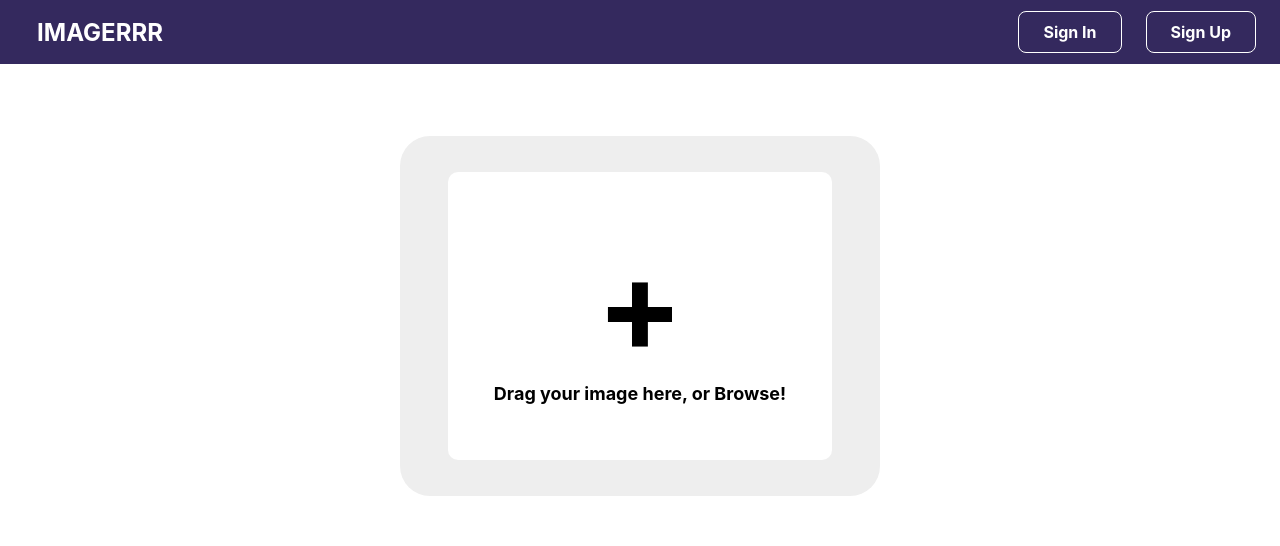
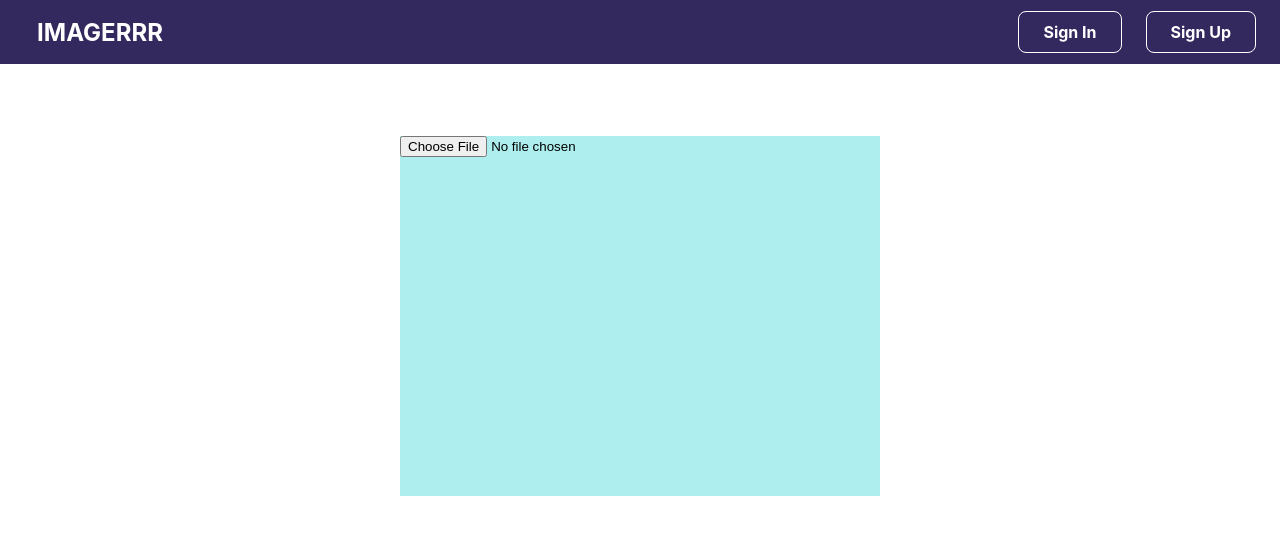
Before and after one commit to akosfi/imager-frontend, a React (Create React App) app: page / in a window 1280 px wide. Shown: the top 546 px of the page. Built offline with nearby package versions, Linux system fonts and the light colour scheme.

Commit message:
upload image saga prepare

```diff
--- a/package.json
+++ b/package.json
@@ -7,6 +7,7 @@
     "@testing-library/react": "^9.3.2",
     "@testing-library/user-event": "^7.1.2",
     "@types/jest": "^24.0.0",
+    "@types/lodash": "^4.14.161",
     "@types/node": "^12.0.0",
     "@types/react": "^16.9.49",
     "@types/react-dom": "^16.9.8",
@@ -16,6 +17,7 @@
     "bootstrap": "^4.5.2",
     "classnames": "^2.2.6",
     "css": "^3.0.0",
+    "lodash": "^4.17.20",
     "node-sass": "^4.14.1",
     "prettier": "^2.1.1",
     "react": "^16.13.1",
--- a/src/components/pages/home_page/components/drag_and_drop_input/DragAndDropInput.module.scss
+++ b/src/components/pages/home_page/components/drag_and_drop_input/DragAndDropInput.module.scss
@@ -14,6 +14,7 @@
 
     cursor: pointer;
 
+    position: relative;
     display: flex;
     justify-content: center;
     align-items: center;
@@ -42,5 +43,16 @@
         font-size: 18px;
       }
     }
+
+    .input {
+      cursor: pointer;
+      left: 0;
+      right: 0;
+      position: absolute;
+      //opacity: 0;
+      background: paleturquoise;
+      width: 100%;
+      height: 100%;
+    }
   }
 }
--- a/src/components/pages/home_page/components/drag_and_drop_input/DragAndDropInput.tsx
+++ b/src/components/pages/home_page/components/drag_and_drop_input/DragAndDropInput.tsx
@@ -1,13 +1,32 @@
 import * as React from "react";
-import {FC, memo} from "react";
+import {ChangeEvent, FC, memo} from "react";
+import {get} from "lodash";
+import ImagesActions from "../../../../../redux/images/actions";
+import {connect, MapDispatchToProps, MapStateToProps} from "react-redux";
+import {StoreState} from "../../../../../redux/rootReducer";
 
 const css = require("./DragAndDropInput.module.scss");
 
-type Props = {
-
+type DispatchProps = {
+    uploadImages: typeof ImagesActions.uploadImage
 }
 
-const DragAndDropInput: FC<Props> = () =>
+type Props = DispatchProps;
+
+const DragAndDropInput: FC<Props> = ({uploadImages}) => {
+
+    const onFileUploadEvent = (event: ChangeEvent<HTMLInputElement>) => {
+        const input = event.target;
+        if(!input.files) return;
+        const files: FileList = input.files;
+        if(files.length === 0) {
+            return;
+        }
+        const file: File = files[0];
+        //uploadImages(file);
+    }
+
+    return (
         <div className={css["DragAndDropInput"]}>
             <div className={css["container"]}>
                 <div className={css["inner"]}>
@@ -18,7 +37,15 @@ const DragAndDropInput: FC<Props> = () =>
                         Drag your image here, or Browse!
                     </span>
                 </div>
+                <input className={css["input"]} type="file" onChange={onFileUploadEvent}/>
             </div>
         </div>
+    );
+}
 
-export default memo(DragAndDropInput);
+const mapDispatchToProps: MapDispatchToProps<DispatchProps, {}> = {
+    uploadImages: ImagesActions.uploadImage
+};
+
+
+export default connect(null, mapDispatchToProps)(memo(DragAndDropInput));
--- a/src/redux/images/actions.ts
+++ b/src/redux/images/actions.ts
@@ -10,9 +10,12 @@ const loadImages = (images: Image[]) => ({
 
 const fetchImages = () => ({type: ImagesConstants.FETCH_IMAGES});
 
+const uploadImage = (image: File) => ({type: ImagesConstants.UPLOAD_IMAGE, payload: {image}});
+
 const ImagesActions = {
     loadImages,
-    fetchImages
+    fetchImages,
+    uploadImage
 }
 
 export default ImagesActions;
--- a/src/redux/images/reducer.ts
+++ b/src/redux/images/reducer.ts
@@ -1,7 +1,8 @@
 import {ImagesConstants, ImagesState} from "./types";
 
 export const initialState: ImagesState = {
-    images: []
+    images: [],
+    selectedImages: []
 }
 export function imagesReducer(
     state = initialState,
--- a/src/redux/images/saga.ts
+++ b/src/redux/images/saga.ts
@@ -1,9 +1,11 @@
 import {takeEvery} from "redux-saga/effects";
 import {ImagesConstants} from "./types";
 import fetchImagesSaga from "./sagas/fetchImagesSaga";
+import uploadImageSaga from "./sagas/uploadImageSaga";
 
 function* imagesSaga() {
     yield takeEvery(ImagesConstants.FETCH_IMAGES, fetchImagesSaga);
+    yield takeEvery(ImagesConstants.UPLOAD_IMAGE, uploadImageSaga);
 }
 
 export default imagesSaga;
--- /dev/null
+++ b/src/redux/images/sagas/uploadImageSaga.ts
@@ -0,0 +1,8 @@
+import ImagesActions from "../actions";
+
+
+function* uploadImageSaga({payload: {image}}: ReturnType<typeof ImagesActions.uploadImage>) {
+
+}
+
+export default uploadImageSaga;
--- a/src/redux/images/types.ts
+++ b/src/redux/images/types.ts
@@ -2,7 +2,8 @@ import {Image} from "../types";
 
 export enum ImagesConstants {
     LOAD_IMAGES = "IMAGES/LOAD_IMAGES",
-    FETCH_IMAGES = "IMAGES/FETCH_IMAGES"
+    FETCH_IMAGES = "IMAGES/FETCH_IMAGES",
+    UPLOAD_IMAGE = "IMAGES/UPLOAD_IMAGE",
 }
 
 export type ImagesState = {
```
Also changed, not shown: 1 other file (tests, documents, lock files or other folders). Lines whose indentation alone changed are shown as unchanged.
